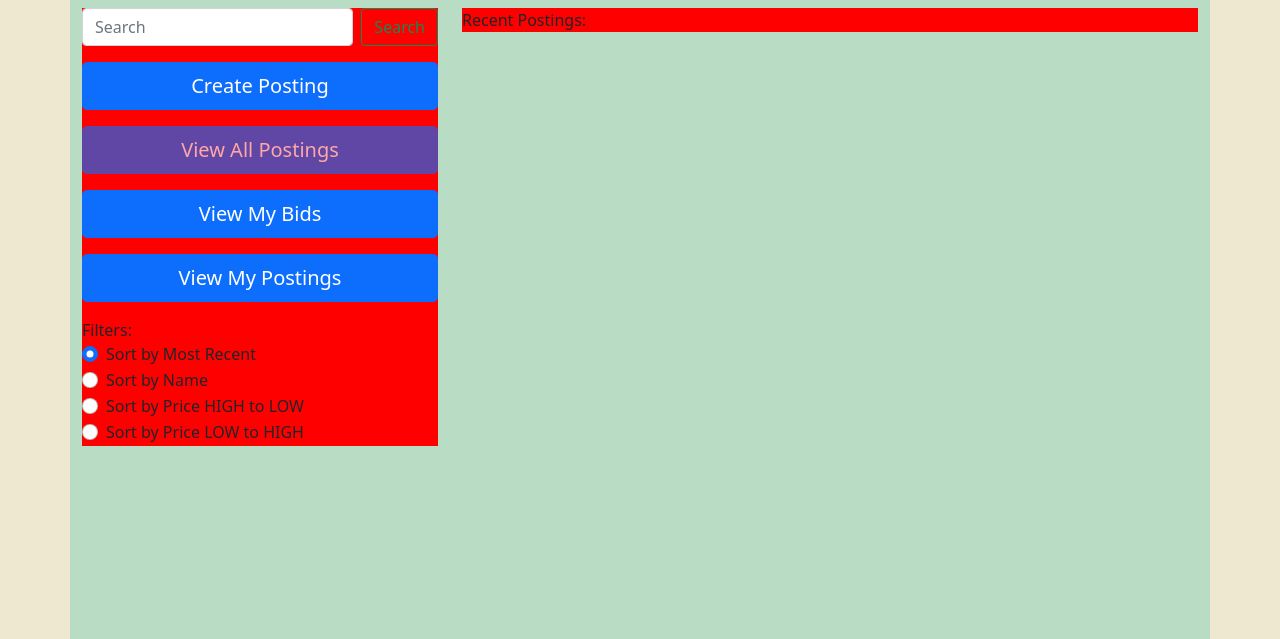
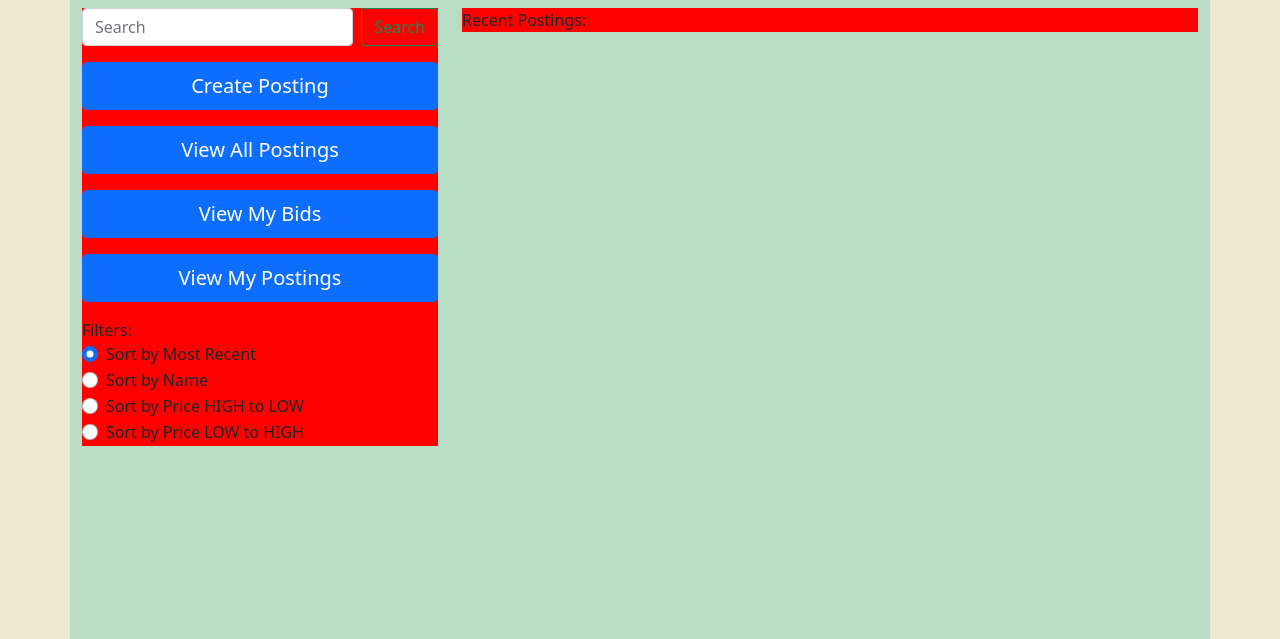
Before and after one commit to Markus-HR/Fire_Sale, a Django app: page /catalogue/ in a window 1280 px wide. Shown: the part 64-703 px from the top of the page. Run offline with Django 4.2, Linux system fonts and the light colour scheme; data that the repository does not hold is empty.

Commit message:
catalogue link to items added

```diff
--- a/fire_sale/catalogue/views.py
+++ b/fire_sale/catalogue/views.py
@@ -11,10 +11,6 @@ def get_item(dictionary, key):
 
 # Create your views here.
 def index(request):
-    # context_list = get_post_item()
-    # context_dict = dict()
-    # for index, value in enumerate(context_list):
-    #     context_dict[index] = value
     context = {'postings': get_post_item()}
     return render(request, 'catalogue/index.html', context)
 
--- a/fire_sale/templates/catalogue/options.html
+++ b/fire_sale/templates/catalogue/options.html
@@ -4,10 +4,10 @@
         <input class="form-control me-2" type="search" placeholder="Search" aria-label="Search">
         <button class="btn btn-outline-success" type="submit">Search</button>
     </form>
-    <button type="button" class="btn btn-primary btn-lg btn-block">Create Posting</button>
-    <button type="button" class="btn btn-primary btn-lg btn-block" disabled>View All Postings</button>
-    <button type="button" class="btn btn-primary btn-lg btn-block">View My Bids</button>
-    <button type="button" class="btn btn-primary btn-lg btn-block">View My Postings</button>
+    <a href="/item/1" class="btn btn-primary btn-lg btn-clock">Create Posting</a>
+    <a href="#" class="btn btn-primary btn-lg btn-clock">View All Postings</a>
+    <a href="#" class="btn btn-primary btn-lg btn-clock">View My Bids</a>
+    <a href="#" class="btn btn-primary btn-lg btn-clock">View My Postings</a>
 
     <div class="cat-options-filters">
         Filters:
--- a/fire_sale/templates/catalogue/single_post.html
+++ b/fire_sale/templates/catalogue/single_post.html
@@ -5,7 +5,6 @@
             <div class="card-body">
                 <h6 class="card-title">{{ post.name }}</h6>
                 <p class="card-text">${{ post.max_bid }}</p>
-                <p>{{ post.date }}</p>
             </div>
         </div>
     </a>
```
